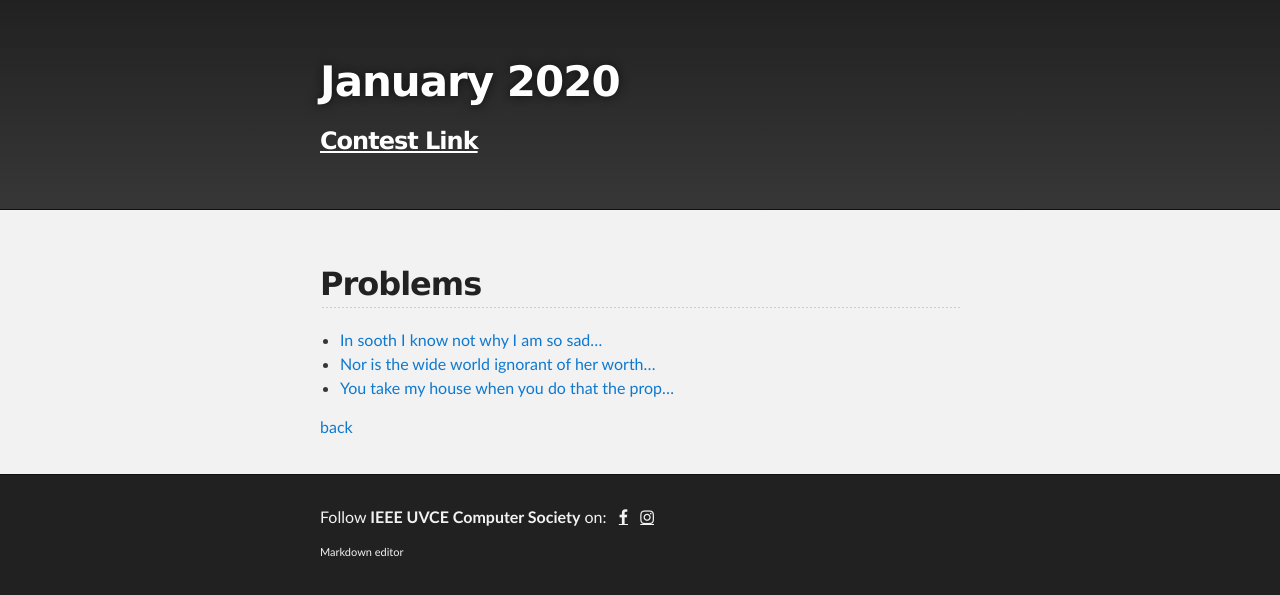
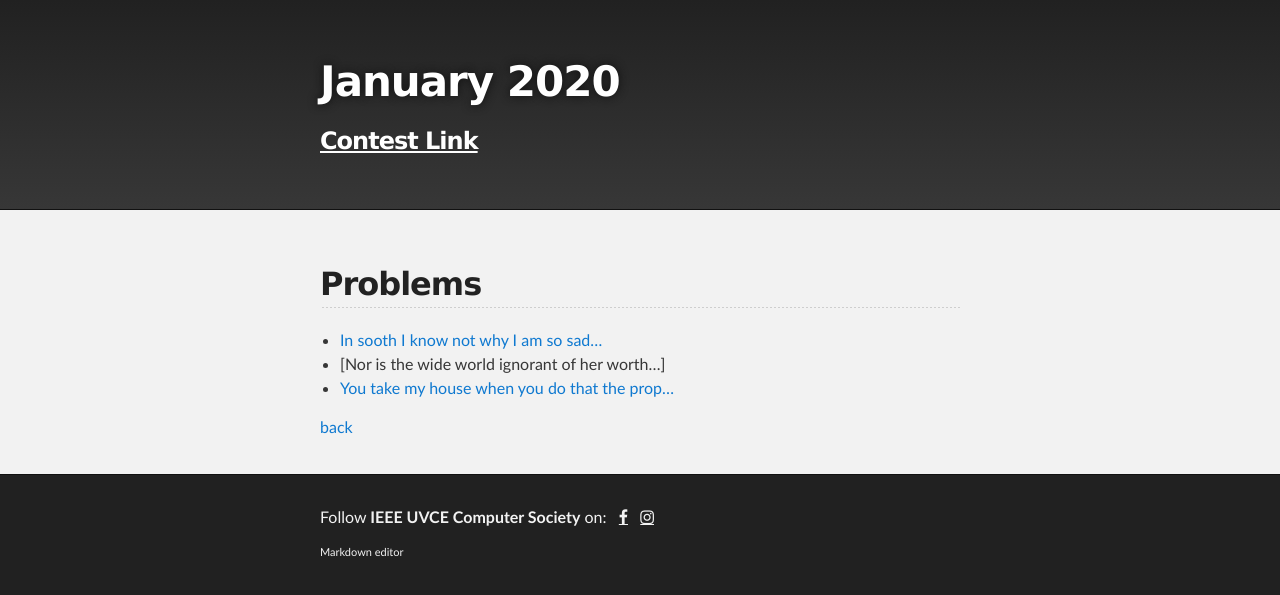
Before and after one commit to ieee-uvce-cs/ncode, a Jekyll site: the page built from editorials/January-2020/index.md, in a window 1280 px wide. Shown: the top 595 px of the page. Built offline with Jekyll 4.4.1, drawn with Linux system fonts in a browser that asks for light colours; part of the change alters nothing that is shown.

```diff
--- a/editorials/January-2020/index.md
+++ b/editorials/January-2020/index.md
@@ -8,7 +8,7 @@ link: https://www.hackerrank.com/contests/uvce-ncode-january-2020
 ## Problems
 
 - [In sooth I know not why I am so sad...](./In-sooth-I-know-not-why-I-am-so-sad.html)
-- [Nor is the wide world ignorant of her worth...](./nor-is-the-wide-world-ignorant-of-her-worth.html)
+- [Nor is the wide world ignorant of her worth...]
 - [You take my house when you do that the prop...](./you-take-my-house-when-you-do-that-the-prop.html)
 
 
```
